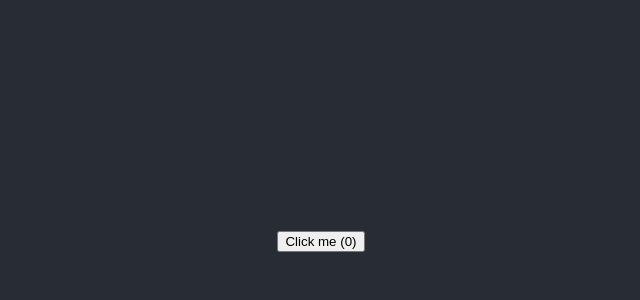
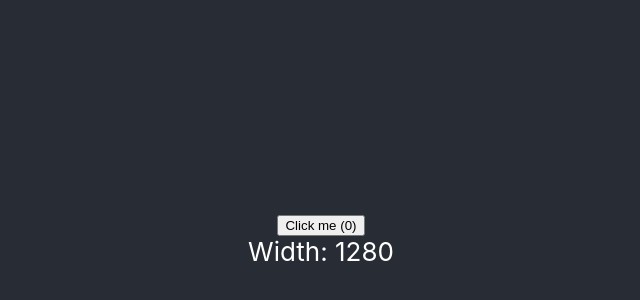
Before and after one commit to Josowsky/react-hooks-presentation-example, a React (Create React App) app: page / in a window 1280 px wide. Shown: the part 164-464 px from the top of the page, without its empty margins (319-959 px from the left). Built offline with nearby package versions, Linux system fonts and the light colour scheme.

Commit message:
feat(ExampleClass): add width

```diff
--- a/src/components/ExampleClass.jsx
+++ b/src/components/ExampleClass.jsx
@@ -1,14 +1,16 @@
-import React, { Component } from "react";
+import React, { Component } from 'react';
 
 class ExampleClass extends Component {
   state = {
-    counter: 0
+    counter: 0,
+    width: window.innerWidth
   };
 
   componentDidMount() {
     const { counter } = this.state;
 
     document.title = `You clicked ${counter} times`;
+    window.addEventListener('resize', this.handleWindowResize);
   }
 
   componentDidUpdate() {
@@ -17,6 +19,16 @@ class ExampleClass extends Component {
     document.title = `You clicked ${counter} times`;
   }
 
+  componentWillUnmount() {
+    window.removeEventListener('resize', this.handleWindowResize);
+  }
+
+  handleWindowResize = () => {
+    this.setState({
+      width: window.innerWidth
+    });
+  };
+
   handleButtonClick = () => {
     this.setState(({ counter }) => ({
       counter: counter + 1
@@ -24,13 +36,14 @@ class ExampleClass extends Component {
   };
 
   render() {
-    const { counter } = this.state;
+    const { counter, width } = this.state;
 
     return (
       <main>
         <div>
           <button onClick={this.handleButtonClick}>Click me ({counter})</button>
         </div>
+        <div>Width: {width}</div>
       </main>
     );
   }
```
